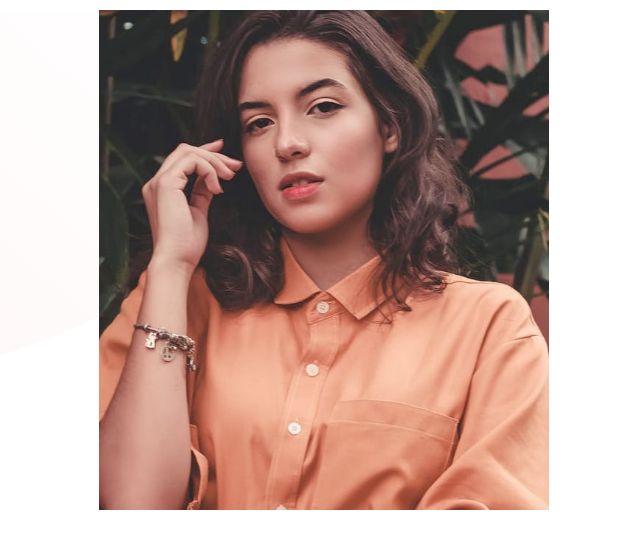
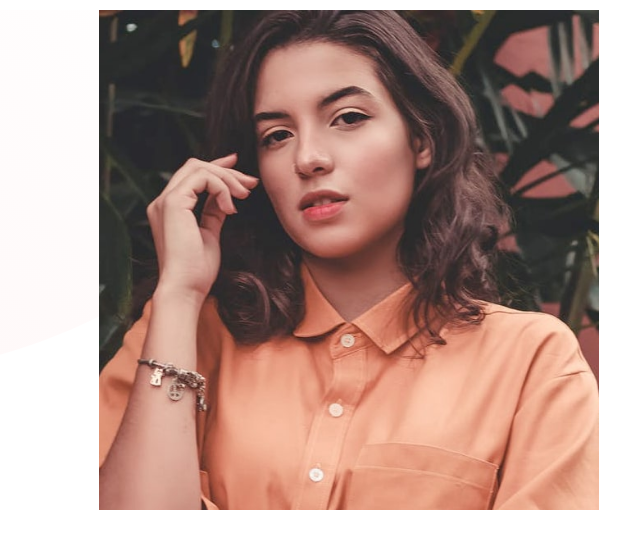
Before and after one commit to Kehinde13/base-apparel, a plain HTML site: page index.html in a window 1280 px wide. Shown: the full height of the page, 591-1221 px from the left. Drawn offline with Linux system fonts and the light colour scheme.

Commit message:
Update style.css

```diff
--- a/style.css
+++ b/style.css
@@ -19,7 +19,7 @@ main {
     background-image: url("./images/hero-mobile.jpg");
     background-repeat: no-repeat;
     background-size: cover;
-    max-width: 450px;
+    width: 100%;
     height: 300px;
     margin: 10px -50px auto;
 }
```
